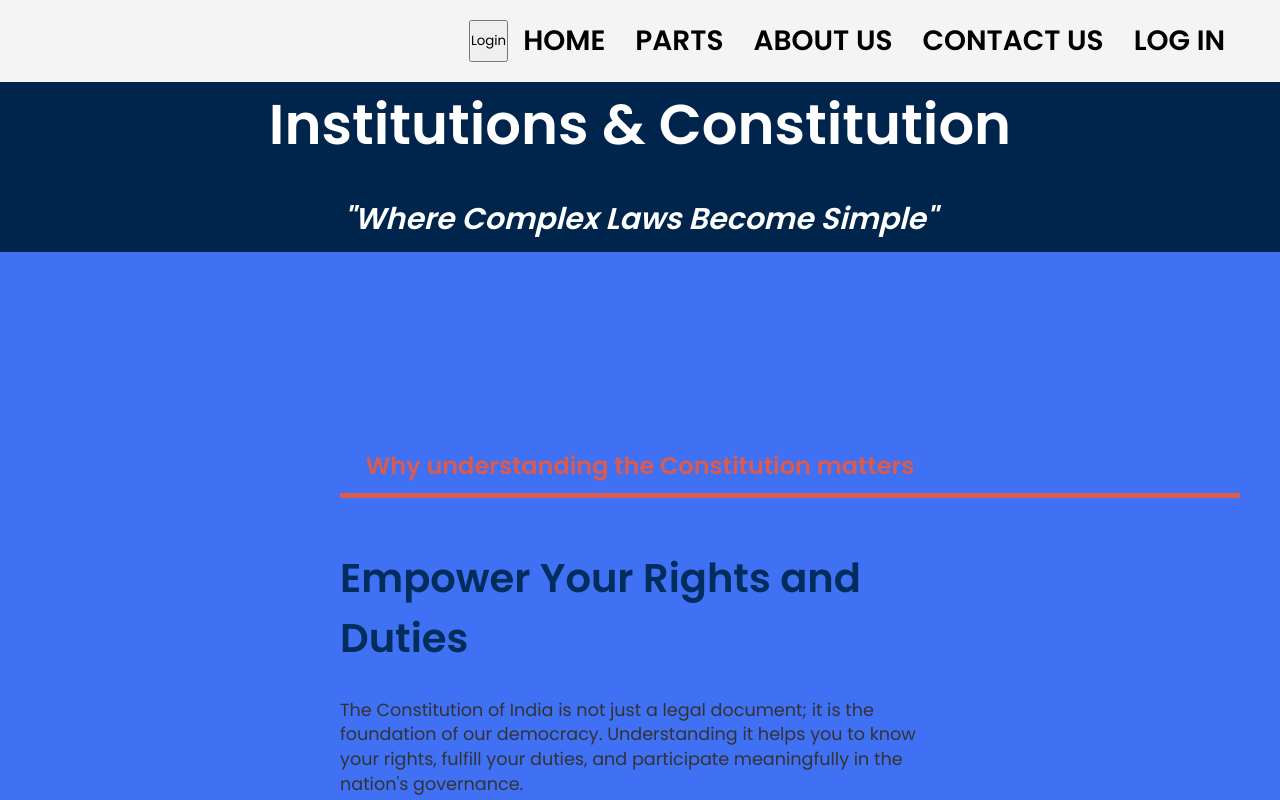
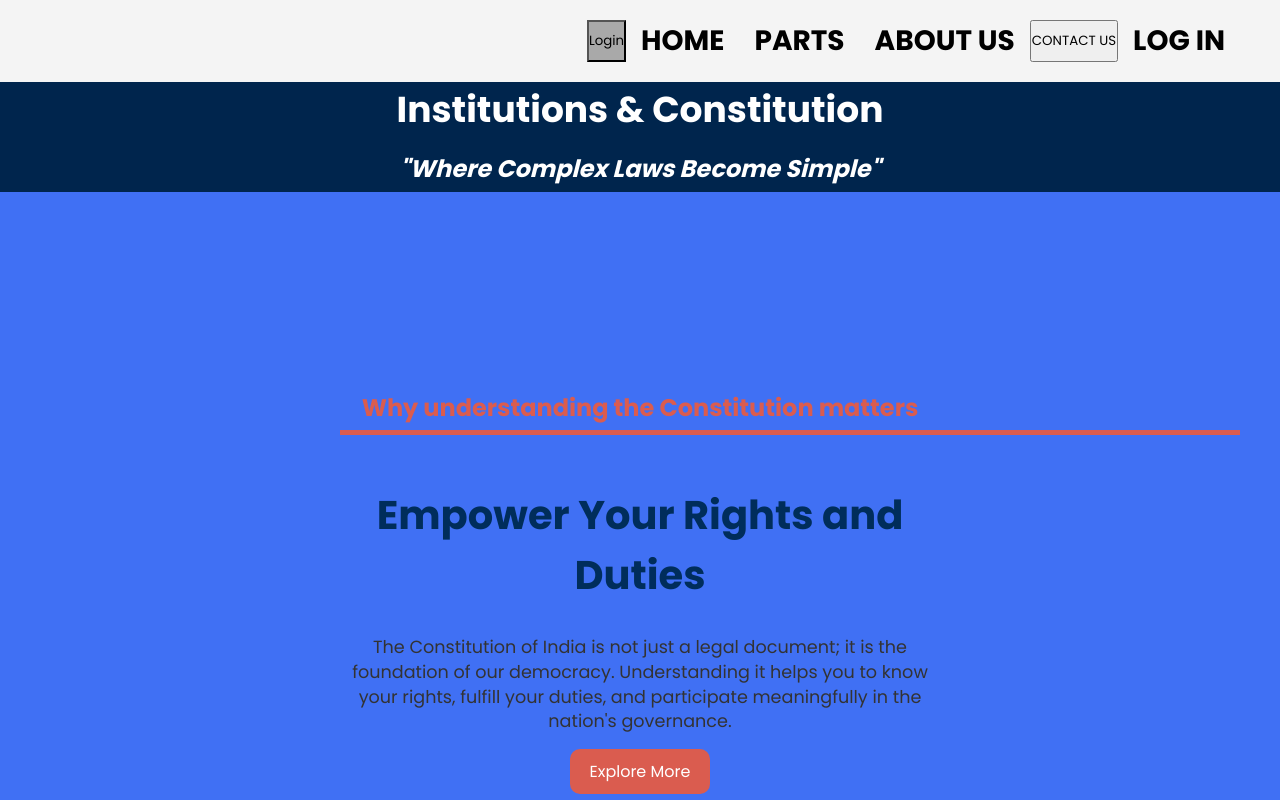
Before and after one commit to aaditya-singh-21/Institutions-and-Constitution, a React (Create React App) app in the folder Frontend/: page / in a window 1280 px wide. Shown: the top 800 px of the page. Built offline with nearby package versions, Linux system fonts and the light colour scheme.

Commit message:
Corrected few Home.css

```diff
--- a/Frontend/src/App.js
+++ b/Frontend/src/App.js
@@ -5,7 +5,7 @@ import Home from './Home/Home';
 import MoreInfo from './More Info/MoreInfo';
 import MindMap from './Mind Map/mindmap';
 import Login from './Login-Page/login';
-
+import ContactUs from './Contact Us/Contact'
 const App = () => {
     return (
         <Router>
@@ -14,6 +14,7 @@ const App = () => {
                 <Route path="/more-info" element={<MoreInfo />} />
                 <Route path="mind-map" element={<MindMap />} />
                 <Route path="Login" element={<Login />} />
+                <Route path="ContactUs" element={<ContactUs />} />
             </Routes>
         </Router>
     );
--- a/Frontend/src/Contact Us/Contact.js
+++ b/Frontend/src/Contact Us/Contact.js
@@ -0,0 +1,71 @@
+import React from 'react';
+import './Contact.css'; // Import the CSS file
+
+const Contact = () => {
+  // Handle form submission
+  const handleSubmit = (e) => {
+    e.preventDefault();
+    // Add logic for form submission if needed
+    console.log("Form submitted");
+  };
+
+  return (
+    <div className="container">
+      <div className="form">
+        <div className="contact-info">
+          {/* You can add contact information here */}
+        </div>
+
+        <div className="contact-form">
+          <form onSubmit={handleSubmit}>
+            <h3 className="title">Contact us</h3>
+            <div className="input-container">
+              <input
+                type="text"
+                name="name"
+                className="input"
+                placeholder="Username"
+                required
+              />
+            </div>
+
+            <div className="input-container">
+              <input
+                type="email"
+                name="email"
+                className="input"
+                placeholder="Email"
+                required
+              />
+            </div>
+
+            <div className="input-container">
+              <input
+                type="number"
+                name="phone"
+                className="input"
+                placeholder="Phone"
+                title="Error Message"
+                pattern="[1-9]{1}[0-9]{9}"
+                required
+              />
+            </div>
+
+            <div className="input-container textarea">
+              <textarea
+                name="message"
+                className="input"
+                placeholder="Message"
+                required
+              ></textarea>
+            </div>
+
+            <input type="submit" value="Send" className="btn" />
+          </form>
+        </div>
+      </div>
+    </div>
+  );
+};
+
+export default Contact;
--- a/Frontend/src/Home/Home.css
+++ b/Frontend/src/Home/Home.css
@@ -30,27 +30,33 @@ body {
   .logo h1 {
     text-align: center;
     color: white;
-    margin: 0;
-    font-size: 56px;
+    margin: 0%;
+    font-size: 36px;
+  }
+  #login{
+    background-color: darkgray;
+  }
+  .mindmap{
+    margin-left: 45%;
+    background-color: darkgray;
   }
 
   .logo span {
-    font-size: 30px;
+    font-size: 24px;
     font-style: italic;
   }
-
-  .container {
+    .container {
+    margin-top: 0%;
     max-width: 100%;
     background-color: #cdcdcd;
     display: flex;
-    display: flex;
-    justify-content: left;
+    justify-content: center;
     position: inherit;
   }
 
   .why-constitution-matters {
-    text-align: left;
-    padding: 30px 20px;
+    text-align: center;
+    padding: 0px 20px;
     max-width: 50%;
   }
 
@@ -59,8 +65,9 @@ body {
     height: 5px;
     border: none;
     width: 150%;
-    margin: 10px auto;
-  }
+    margin: 5px auto;
+
+   }
 
   .why-constitution-matters h2 {
     color: #da5c4f;
@@ -86,6 +93,7 @@ body {
 
   .parliament-section {
     text-align: center;
+
   }
 
   .parliament-image {
@@ -206,9 +214,9 @@ body {
     font-size: 28px;
   }
 
-  .footer {
+  .footer p{
     text-align: center;
     padding: 20px;
-    background-color: #000;
+    background-color:darkblue;
     color: white;
   }
--- a/Frontend/src/Home/Home.js
+++ b/Frontend/src/Home/Home.js
@@ -81,7 +81,7 @@ const Home = () => {
           <span>HOME</span>
           <span>PARTS</span>
           <span>ABOUT US</span>
-          <span>CONTACT US</span>
+          <button onClick={() => handleNavigation('/ContactUs')}>CONTACT US</button>
           <span align="right">LOG IN</span>
         </div>
       </header>
--- a/Frontend/src/Mind Map/mindmap.js
+++ b/Frontend/src/Mind Map/mindmap.js
@@ -223,7 +223,7 @@ const MindMap = () => {
     { id: '10', data: { label: 'Executive' }, position: { x: 400, y: 460 }, className: 'node' },
     { id: '11', data: { label: 'State Legislature' }, position: { x: 800, y: 460 }, className: 'node' },
     { id: '12', data: { label: 'Legislative Powers' }, position: { x: 400, y: 510 }, className: 'node' },
-    { id: '13', data: { label: 'High Courts' }, position: { x: 800, y: 510 }, className: 'node' },
+    { id: '13', data: { label: 'High Courts' }, position: { x: 800, y: 530 }, className: 'node' },
     { id: '14', data: { label: 'Subordinate Courts' }, position: { x: 600, y: 570 }, className: 'node' },
     { id: '15', data: { label: 'Gram Panchayat' }, position: { x: 400, y: 640 }, className: 'node' },
     { id: '16', data: { label: 'Block Panchayat (Tahsil)' }, position: { x: 600, y: 640 }, className: 'node' },
```
